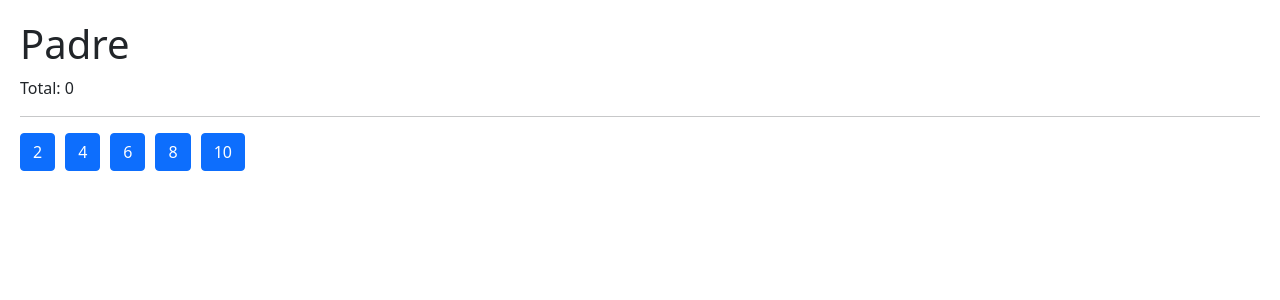
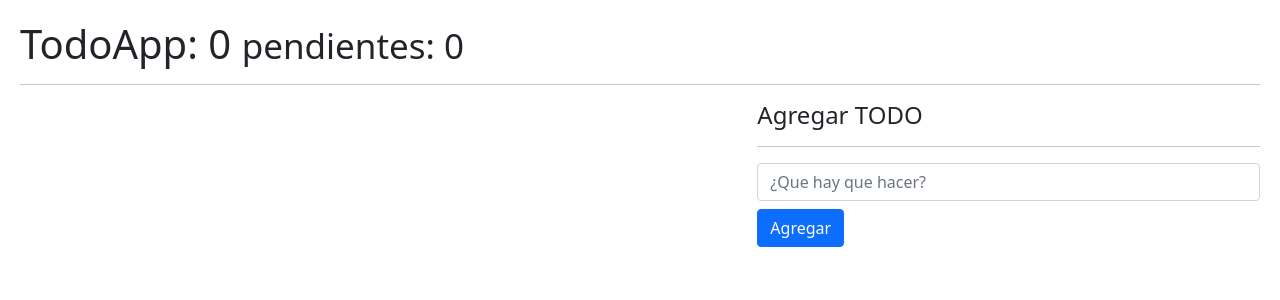
Before and after one commit to ing-jose-rafael/react-gifexpert, a React (Vite) app: page / in a window 1280 px wide. Shown: the top 300 px of the page. Built offline with nearby package versions, Linux system fonts and the light colour scheme.

Commit message:
fin seccion 10

```diff
--- a/src/01-useState/CounterApp.jsx
+++ b/src/01-useState/CounterApp.jsx
@@ -1,6 +1,7 @@
 import { useState } from "react"
 
 export const CounterApp = () => {
+  /** useState con un objeto con multiples propiedades */
   const [state, setCounter] = useState({
     counter1: 10,
     counter2: 20,
--- /dev/null
+++ b/src/08-useReducer/TodoAdd.jsx
@@ -0,0 +1,46 @@
+import { useForm } from "../hooks/useForm"
+
+export const TodoAdd = ({ onNewTodo }) => {
+  const { formState, onInputChange, description, onResetForm } = useForm({
+    description: ''
+  });
+
+  const onFormSubmit = (ev) => {
+    ev.preventDefault();
+
+    if (description.length <= 1) return;
+
+    const newTodo = {
+      id: new Date().getTime(),
+      description,
+      done: false
+    }
+    // verifica que un parametro opcional exista
+    onNewTodo && onNewTodo(newTodo);
+    onResetForm()
+  }
+
+  return (
+    <form onSubmit={ onFormSubmit }>
+      <input
+        type="text"
+        className="form-control mt-2"
+        placeholder="¿Que hay que hacer?"
+        name="description"
+        value={description}
+        onChange={onInputChange}
+      />
+
+      {/* <button
+        className="btn btn-outline-primary mt-2"
+        onClick={onResetForm}>
+        Borrar
+      </button> */}
+      <button
+        className="btn btn-primary mt-2"
+        type="submit">
+        Agregar
+      </button>
+    </form>
+  )
+}
--- /dev/null
+++ b/src/08-useReducer/TodoApp.jsx
@@ -0,0 +1,65 @@
+// import { useEffect, useReducer } from "react";
+import { useTodo } from "../hooks/useTodo";
+import { TodoAdd } from "./TodoAdd";
+import { TodoList } from "./TodoList";
+// import { todoReducer } from "./todoReducer";
+
+// const initialState = [
+//   // {
+//   //   id: new Date().getTime(),
+//   //   description: 'Recolectar la piedra del Alma',
+//   //   done: false,
+//   // },
+// ];
+// const init = () => {
+//   return JSON.parse(localStorage.getItem('todos')) || [];
+// }
+
+
+export const TodoApp = () => {
+  const { todos, todosCounts,pendingTodosCount,handleNewTodo, handleDeleteTodo, handleToggleTodo } = useTodo()
+  // const [todos, dispatch] = useReducer(todoReducer, initialState, init);
+  // cuando los todos cambias tengo que ejecutar algo
+  // useEffect(() => {
+  //   localStorage.setItem('todos',JSON.stringify( todos ) || []);
+  // }, [todos])
+
+  // const handleNewTodo = (todo) => {
+  //   const action = {
+  //     type: '[Todo] Add Todo',
+  //     payload: todo
+  //   }
+  //   dispatch(action);
+  // }
+  // const handleDeleteTodo = (id) => {
+  //   dispatch({
+  //     type:'[Todo] Remove Todo',
+  //     payload: id
+  //   });
+  // }
+
+  // const handleToggleTodo = (id) => {
+  //   dispatch({
+  //     type:'[Todo] Toggle Todo',
+  //     payload: id
+  //   });
+  // }
+
+  return (
+    <>
+      <h1>TodoApp: {todosCounts} <small>pendientes: {pendingTodosCount}</small></h1>
+      <hr />
+      <div className="row">
+        <div className="col-7">
+         <TodoList todos={todos} onDeleteTodo = { handleDeleteTodo } onToggleTodo = { handleToggleTodo }/>
+        </div>
+
+        <div className="col-5">
+          <h4>Agregar TODO</h4>
+          <hr />
+          <TodoAdd onNewTodo = { handleNewTodo }/>
+        </div>
+      </div>
+    </>
+  )
+}
--- /dev/null
+++ b/src/08-useReducer/TodoItem.tsx
@@ -0,0 +1,13 @@
+import React from 'react'
+
+export const TodoItem = ({todo,onDeleteTodo,onToggleTodo}) => {
+
+  return (
+      <li className="list-group-item d-flex justify-content-between ">
+        <span className={`align-self-center ${(todo.done)? 'text-decoration-line-through':''}`} onClick={() => onToggleTodo(todo.id)}>{todo.description}</span>
+        <button
+        onClick={ () => onDeleteTodo(todo.id) }
+        className="btn btn-danger">Borrar</button>
+      </li>
+  )
+}
--- /dev/null
+++ b/src/08-useReducer/TodoList.tsx
@@ -0,0 +1,20 @@
+import React from 'react'
+import { TodoItem } from './TodoItem'
+
+export const TodoList = ({todos,onDeleteTodo,onToggleTodo}) => {
+  return (
+      <ul className="list-group">
+        {
+          todos.map((todo) => (
+            <TodoItem
+            key={todo.id}
+            todo={todo}
+            onDeleteTodo={onDeleteTodo}
+            onToggleTodo={onToggleTodo}
+            />
+          ))
+        }
+      </ul>
+
+  )
+}
--- /dev/null
+++ b/src/08-useReducer/intro-reducer.js
@@ -0,0 +1,48 @@
+const initialState = [{
+  id:1,
+  todo: 'Recolectar la piedra del Alma',
+  done:false,
+}];
+/**
+ * consideraciones de los reducer
+ * 1 todo lo debe resolver internamente si llamar en su cuerpo otras funciones
+ * 2 no debe realizar tareas asíncronas
+ * 3 debe realizar siempre un estado nuevo
+ * 4 no debe llamar el localStore o sessionStorage
+ * @param {*} state estado inicial
+ * @param {*} action
+ * @returns
+ */
+const todoReducer = ( state = initialState, action = {}) => {
+
+  if (action.type === '[TODO] add todo') {
+    return [ ...state, action.payload];
+  }
+
+  // siempre tiene que regresar el estado (el objeto)
+  return state; // como se encuantra la aplicación
+}
+
+let todos = todoReducer();
+/**
+ * Si quiero agregar una nueva tarea, esto no lo
+ * debería hacer por que las mutaciones no redibuja nada
+ */
+// todos.push({
+  //   id:2,
+  //   todo: 'Recolectar la piedra del poder',
+  //   done:false,
+  // });
+
+const newTodo = {
+  id:2,
+  todo: 'Recolectar la piedra del poder',
+  done:false,
+};
+const addTodoAction = {
+  type:'[TODO] add todo',
+  payload: newTodo, // no siempre va
+};
+
+todos = todoReducer(todos,addTodoAction);
+console.log(todos);
--- /dev/null
+++ b/src/08-useReducer/todoReducer.js
@@ -0,0 +1,22 @@
+
+export const todoReducer = (initialState = [], action) => {
+  switch (action.type) {
+    case '[Todo] Add Todo':
+      return [ ...initialState, action.payload ]
+    case '[Todo] Remove Todo':
+      return initialState.filter( todo => todo.id !== action.payload )
+    case '[Todo] Toggle Todo':
+      return initialState.map( todo => {
+        if (todo.id === action.payload  ) {
+          return {
+            ...todo,
+            done: !todo.done
+          }
+        }
+        return todo;
+      })
+
+    default:
+      return initialState;
+  }
+}
--- a/src/hooks/useCounter.js
+++ b/src/hooks/useCounter.js
@@ -1,6 +1,6 @@
 import { useState } from "react"
 
-export const useCounter = ( initialValue = 10 ) => {
+export const useCounter = ( initialValue = 10,valueMin = 0 ) => {
   const [counter, setCounter] = useState( initialValue )
 
   const increment = (value = 1) => {
@@ -8,7 +8,7 @@
   }
 
   const decrement = (value = 1) => {
-    if(counter === 0 ) return;
+    if(counter === valueMin ) return;
     setCounter( (c) => c - value );}
 
   const reset = () => setCounter(initialValue);
--- /dev/null
+++ b/src/hooks/useTodo.js
@@ -0,0 +1,54 @@
+import { useEffect, useReducer, useState } from "react";
+import { todoReducer } from "../08-useReducer/todoReducer";
+
+const initialState = [
+  // {
+  //   id: new Date().getTime(),
+  //   description: 'Recolectar la piedra del Alma',
+  //   done: false,
+  // },
+];
+
+const init = () => {
+  return JSON.parse(localStorage.getItem('todos')) || [];
+}
+
+export const useTodo = () => {
+
+  const [todos, dispatch] = useReducer(todoReducer, initialState, init);
+
+  useEffect(() => {
+    localStorage.setItem('todos', JSON.stringify(todos) || []);
+  }, [todos]);
+
+
+  const handleNewTodo = (todo) => {
+    const action = {
+      type: '[Todo] Add Todo',
+      payload: todo
+    }
+    dispatch(action);
+  }
+  const handleDeleteTodo = (id) => {
+    dispatch({
+      type: '[Todo] Remove Todo',
+      payload: id
+    });
+  }
+
+  const handleToggleTodo = (id) => {
+    dispatch({
+      type: '[Todo] Toggle Todo',
+      payload: id
+    });
+  }
+
+  return {
+    todos,
+    todosCounts : todos.length,
+    pendingTodosCount:todos.filter(todo => !todo.done).length,
+    handleNewTodo,
+    handleDeleteTodo,
+    handleToggleTodo
+  };
+}
--- a/src/main.jsx
+++ b/src/main.jsx
@@ -1,5 +1,6 @@
 import React from 'react'
 import ReactDOM from 'react-dom/client'
+import { TodoApp } from './08-useReducer/TodoApp'
 
 // import { HooksApp } from './HooksApp'
 // import { CounterApp } from './01-useState/CounterApp'
@@ -12,7 +13,8 @@
 // import { Memorize } from './06-memos/Memorize'
 // import { MemoHook } from './06-memos/MemoHook'
 // import { CallbackHook } from './06-memos/CallbackHook'
-import { Padre } from './07-tarea-memo/Padre'
+// import { Padre } from './07-tarea-memo/Padre'
+// import './08-useReducer/intro-reducer'
 import './index.css'
 
 ReactDOM.createRoot(document.getElementById('root')).render(
@@ -28,6 +30,7 @@
     // <Memorize/>
     // <MemoHook/>
     // <CallbackHook/>
-    <Padre/>
+    // <Padre/>
+    <TodoApp/>
   // </React.StrictMode>
 )
```
Also changed, not shown: src/05-useLayoutEffect/Layout.jsx (+0 -8 lines).
